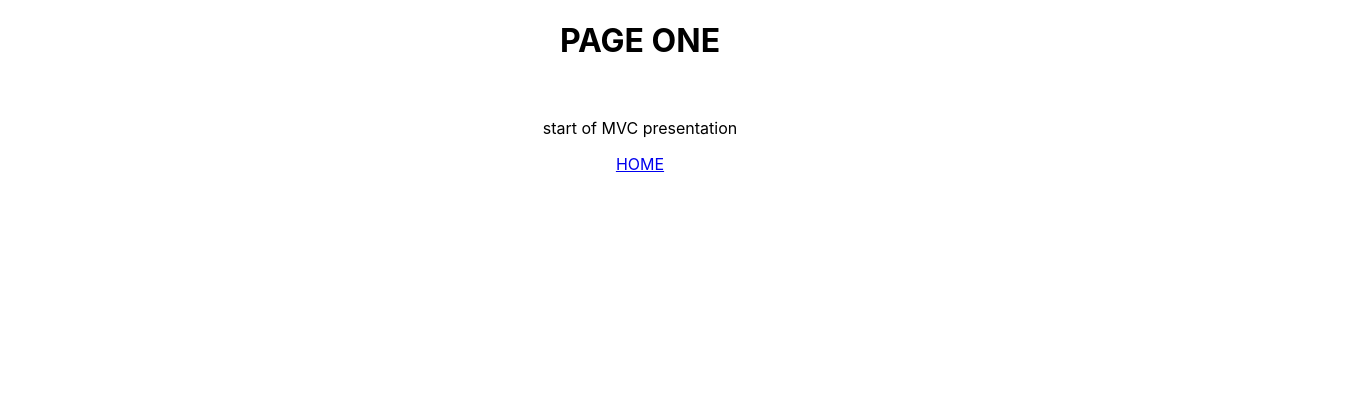
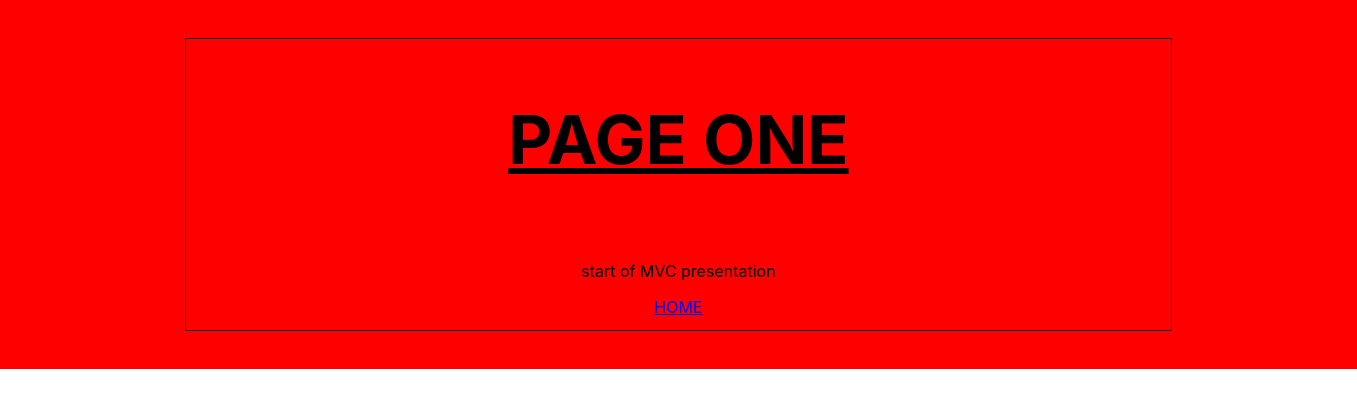
Before and after one commit to Katrina-Dierking/mvc-presentation, a React (Create React App) app: page / in a window 1280 px wide. Shown: the top 408 px of the page, 1357 px wide, since content can reach past the window. Built offline with nearby package versions, Linux system fonts and the light colour scheme.

Commit message:
page one cont

```diff
--- a/src/App.css
+++ /dev/null
@@ -1,38 +0,0 @@
-.App {
-  text-align: center;
-}
-
-.App-logo {
-  height: 40vmin;
-  pointer-events: none;
-}
-
-@media (prefers-reduced-motion: no-preference) {
-  .App-logo {
-    animation: App-logo-spin infinite 20s linear;
-  }
-}
-
-.App-header {
-  background-color: #282c34;
-  min-height: 100vh;
-  display: flex;
-  flex-direction: column;
-  align-items: center;
-  justify-content: center;
-  font-size: calc(10px + 2vmin);
-  color: white;
-}
-
-.App-link {
-  color: #61dafb;
-}
-
-@keyframes App-logo-spin {
-  from {
-    transform: rotate(0deg);
-  }
-  to {
-    transform: rotate(360deg);
-  }
-}
--- a/src/App.js
+++ b/src/App.js
@@ -1,5 +1,5 @@
 
-import './App.css';
+import './App.scss';
 import PageOne from './views/PageOne';
 
 function App() {
--- /dev/null
+++ b/src/App.scss
@@ -0,0 +1,12 @@
+@import './assets/styling/colors';
+@import './assets/styling/mixins';
+
+
+.App {
+  @include display();
+  padding:3%;
+  text-align: center;
+  width: 100%;
+  height: 65%;
+  background-color: $links;
+}
--- a/src/assets/styling/_mixins.scss
+++ b/src/assets/styling/_mixins.scss
@@ -21,6 +21,7 @@
 
 @mixin border {
     border: 1px solid $primary;
+    padding: 1%;
 }
 
 @mixin button {
--- a/src/modals/main.scss
+++ b/src/modals/main.scss
@@ -1,2 +1,14 @@
 @import '../assets/styling/colors';
 @import '../assets/styling/mixins';
+
+.mainModal {
+    @include border();
+    width: 75vw;
+    margin: 0 auto;
+
+}
+
+h1 {
+    font-size: 68px;
+    text-decoration: underline;
+}
```
